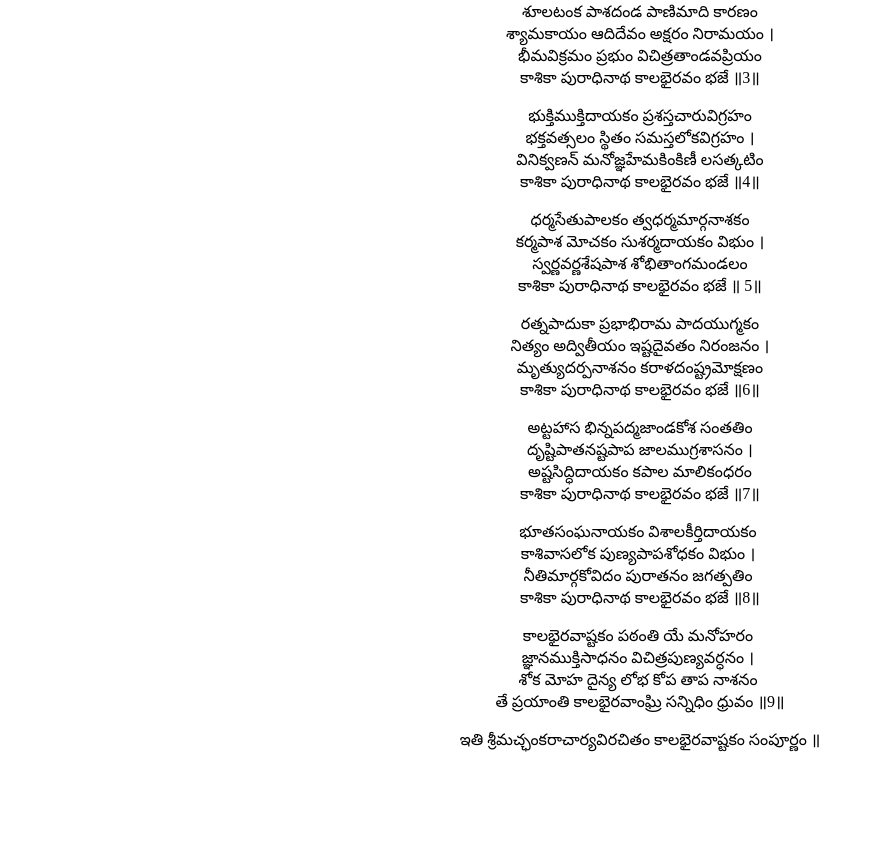
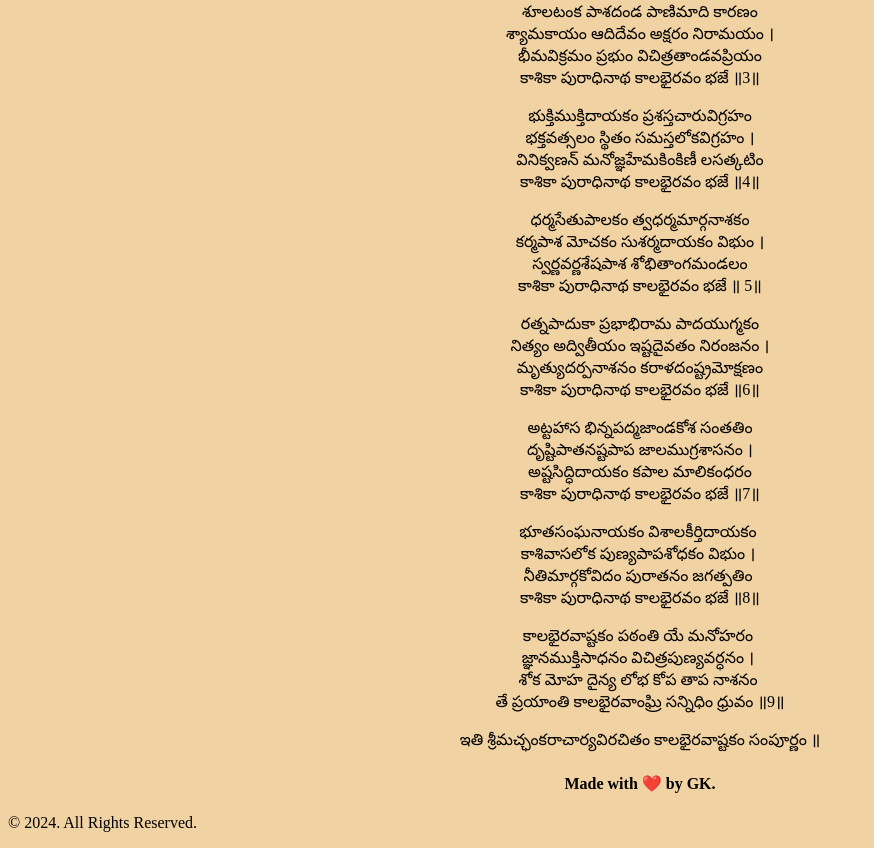
Before and after one commit to Gokulkrishna9/kba, a plain HTML site: page index.html in a window 1280 px wide. Shown: the part 292-1140 px from the top of the page, without its empty margins (0-874 px from the left). Before the commit the page ends 1053 px from the top, so only its background shows below. Drawn offline with Linux system fonts and the light colour scheme.

Commit message:
index.html

```diff
--- a/index.html
+++ b/index.html
@@ -5,7 +5,7 @@
     <meta name="viewport" content="width=device-width, initial-scale=1.0">
     <title>Kalabhairava Ashtakam</title>
   </head>
-  <body>
+  <body style = "background-color : #f1d2a3;">
     <center>
     <h1>కాలభైరవాష్టకం</h1>
     <p> దేవరాజ సేవ్యమాన పావనాంఘ్రి పంకజం <br> వ్యాలయజ్ఞ సూత్రమిందు శేఖరం కృపాకరం । <br> నారదాది యోగివృంద వందితం దిగంబరం <br> కాశికా పురాధినాథ కాలభైరవం భజే॥ 1॥ </p>
@@ -16,7 +16,11 @@
     <p>రత్నపాదుకా ప్రభాభిరామ పాదయుగ్మకం <br> నిత్యం అద్వితీయం ఇష్టదైవతం నిరంజనం । <br> మృత్యుదర్పనాశనం కరాళదంష్ట్రమోక్షణం <br> కాశికా పురాధినాథ కాలభైరవం భజే ॥6॥ </p>
     <p>అట్టహాస భిన్నపద్మజాండకోశ సంతతిం <br> దృష్టిపాతనష్టపాప జాలముగ్రశాసనం । <br> అష్టసిద్ధిదాయకం కపాల మాలికంధరం <br> కాశికా పురాధినాథ కాలభైరవం భజే ॥7॥ </p>
     <p>భూతసంఘనాయకం విశాలకీర్తిదాయకం  <br> కాశివాసలోక పుణ్యపాపశోధకం విభుం ।  <br> నీతిమార్గకోవిదం పురాతనం జగత్పతిం  <br> కాశికా పురాధినాథ కాలభైరవం భజే ॥8॥ </p>
-    <p>కాలభైరవాష్టకం పఠంతి యే మనోహరం  <br> జ్ఞానముక్తిసాధనం విచిత్రపుణ్యవర్ధనం ।  <br> శోక మోహ దైన్య లోభ కోప తాప నాశనం  <br> తే ప్రయాంతి కాలభైరవాంఘ్రి సన్నిధిం ధ్రువం ॥9॥ </p> ఇతి శ్రీమచ్ఛంకరాచార్యవిరచితం కాలభైరవాష్టకం సంపూర్ణం ॥
+    <p>కాలభైరవాష్టకం పఠంతి యే మనోహరం  <br> జ్ఞానముక్తిసాధనం విచిత్రపుణ్యవర్ధనం ।  <br> శోక మోహ దైన్య లోభ కోప తాప నాశనం  <br> తే ప్రయాంతి కాలభైరవాంఘ్రి సన్నిధిం ధ్రువం ॥9॥ </p> ఇతి శ్రీమచ్ఛంకరాచార్యవిరచితం కాలభైరవాష్టకం సంపూర్ణం ॥<br>
+      <h4><p>Made with ❤️ by GK.</p></h4>
     </center>
   </body>
+   <footer>
+        <p>&copy; 2024. All Rights Reserved.</p>
+    </footer>
 </html>
```
